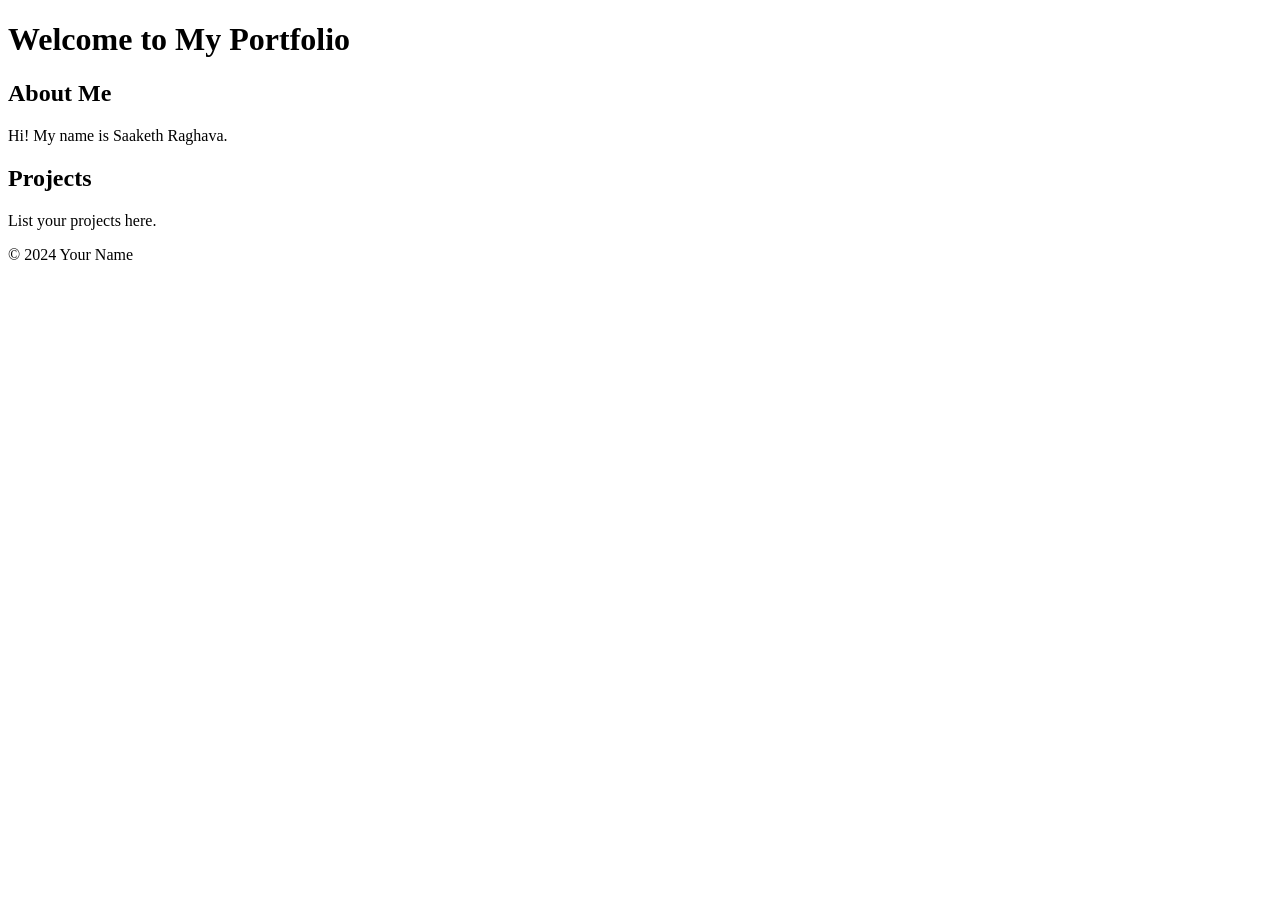
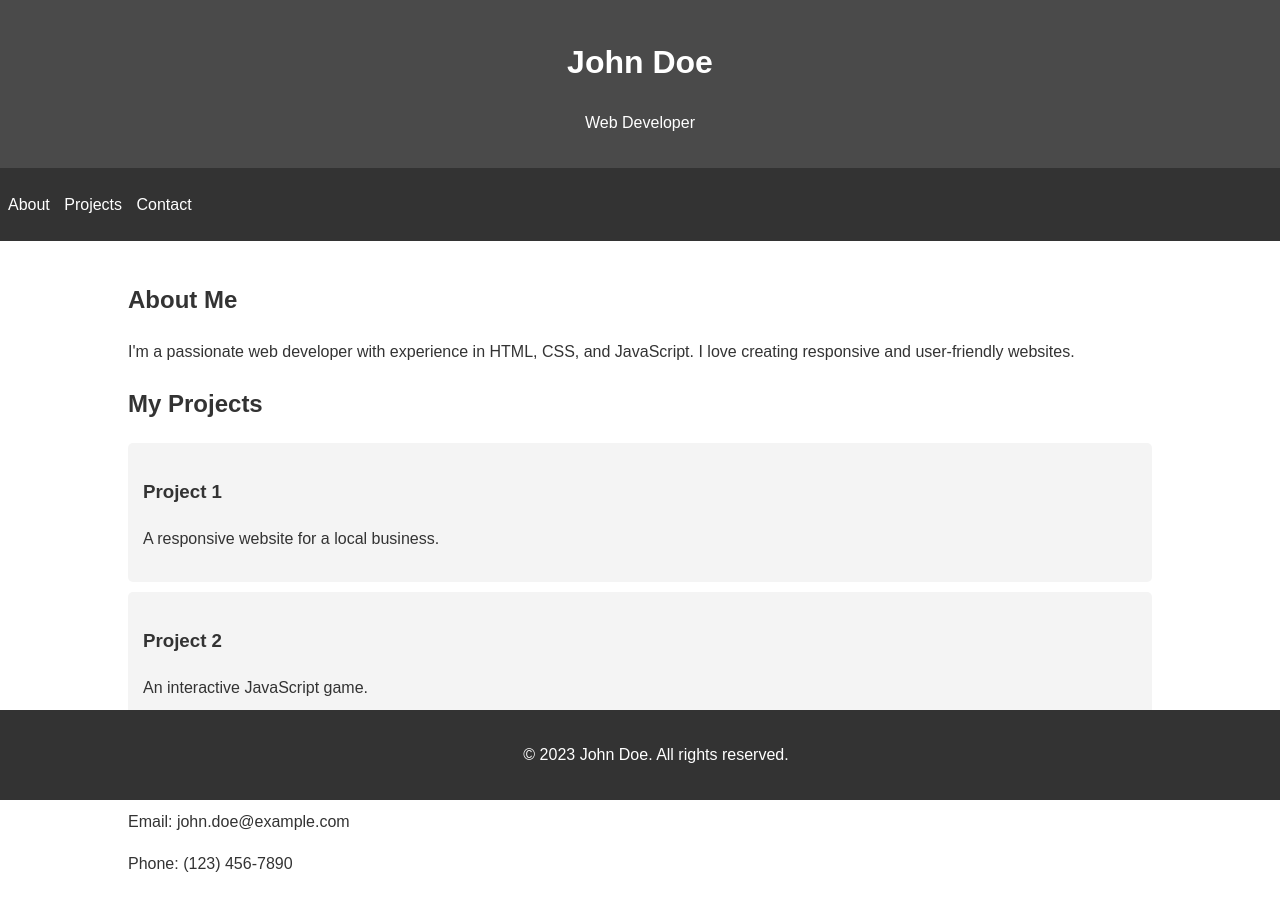
Before and after one commit to saaketh13/saaketh13.github.io, a plain HTML site: page index.html in a window 1280 px wide. Before the commit the page ends 800 px from the top, so only its background shows below. Drawn offline with Linux system fonts and the light colour scheme.

Commit message:
update it

```diff
--- a/index.html
+++ b/index.html
@@ -3,23 +3,50 @@
 <head>
     <meta charset="UTF-8">
     <meta name="viewport" content="width=device-width, initial-scale=1.0">
-    <title>Portfolio</title>
-    <link rel="stylesheet" href="style.css">
+    <title>My Portfolio</title>
+    <link rel="stylesheet" href="styles.css">
 </head>
 <body>
     <header>
-        <h1>Welcome to My Portfolio</h1>
+        <h1>John Doe</h1>
+        <p>Web Developer</p>
     </header>
-    <section id="about">
-        <h2>About Me</h2>
-        <p>Hi! My name is Saaketh Raghava.</p>
-    </section>
-    <section id="projects">
-        <h2>Projects</h2>
-        <p>List your projects here.</p>
-    </section>
+
+    <nav>
+        <ul>
+            <li><a href="#about">About</a></li>
+            <li><a href="#projects">Projects</a></li>
+            <li><a href="#contact">Contact</a></li>
+        </ul>
+    </nav>
+
+    <div class="container">
+        <section id="about">
+            <h2>About Me</h2>
+            <p>I'm a passionate web developer with experience in HTML, CSS, and JavaScript. I love creating responsive and user-friendly websites.</p>
+        </section>
+
+        <section id="projects">
+            <h2>My Projects</h2>
+            <div class="project">
+                <h3>Project 1</h3>
+                <p>A responsive website for a local business.</p>
+            </div>
+            <div class="project">
+                <h3>Project 2</h3>
+                <p>An interactive JavaScript game.</p>
+            </div>
+        </section>
+
+        <section id="contact">
+            <h2>Contact Me</h2>
+            <p>Email: john.doe@example.com</p>
+            <p>Phone: (123) 456-7890</p>
+        </section>
+    </div>
+
     <footer>
-        <p>&copy; 2024 Your Name</p>
+        <p>&copy; 2023 John Doe. All rights reserved.</p>
     </footer>
 </body>
 </html>
--- a/styles.css
+++ b/styles.css
@@ -1,20 +1,59 @@
 body {
     font-family: Arial, sans-serif;
+    line-height: 1.6;
     margin: 0;
     padding: 0;
+    color: #333;
 }
+
 header {
+    background-color: #4a4a4a;
+    color: #fff;
+    text-align: center;
+    padding: 1rem;
+}
+
+nav {
     background-color: #333;
-    color: white;
-    padding: 10px;
-    text-align: center;
+    color: #fff;
+    padding: 0.5rem;
 }
-section {
+
+nav ul {
+    list-style-type: none;
+    padding: 0;
+}
+
+nav ul li {
+    display: inline;
+    margin-right: 10px;
+}
+
+nav ul li a {
+    color: #fff;
+    text-decoration: none;
+}
+
+.container {
+    width: 80%;
+    margin: auto;
+    overflow: hidden;
     padding: 20px;
 }
+
+.project {
+    background-color: #f4f4f4;
+    border-radius: 5px;
+    padding: 15px;
+    margin-bottom: 10px;
+}
+
 footer {
+    background-color: #333;
+    color: #fff;
     text-align: center;
-    padding: 10px;
-    background-color: #333;
-    color: white;
+    padding: 1rem;
+    position: fixed;
+    bottom: 0;
+    width: 100%;
 }
```
